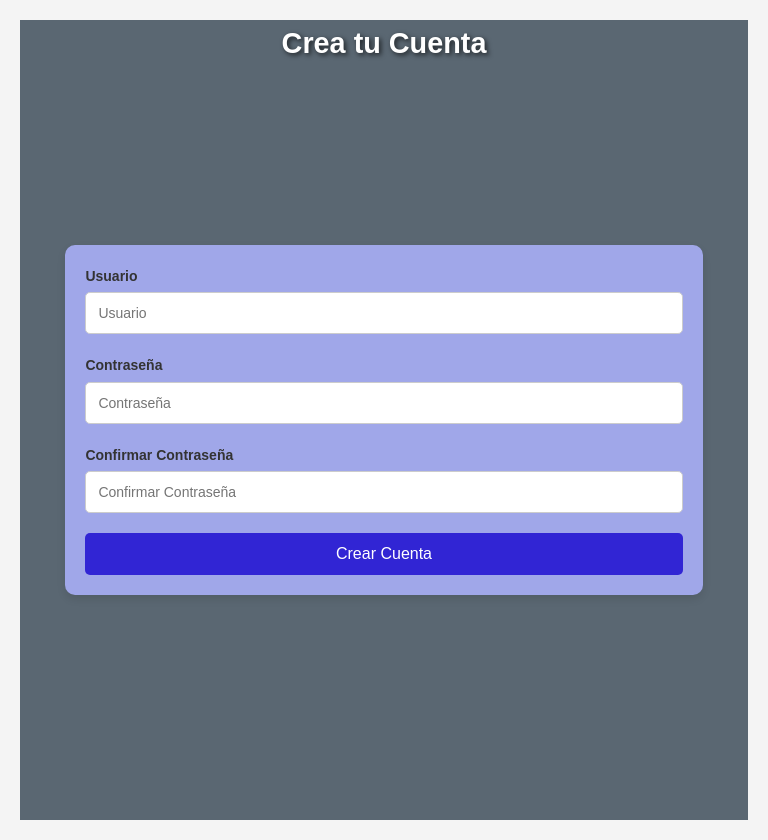
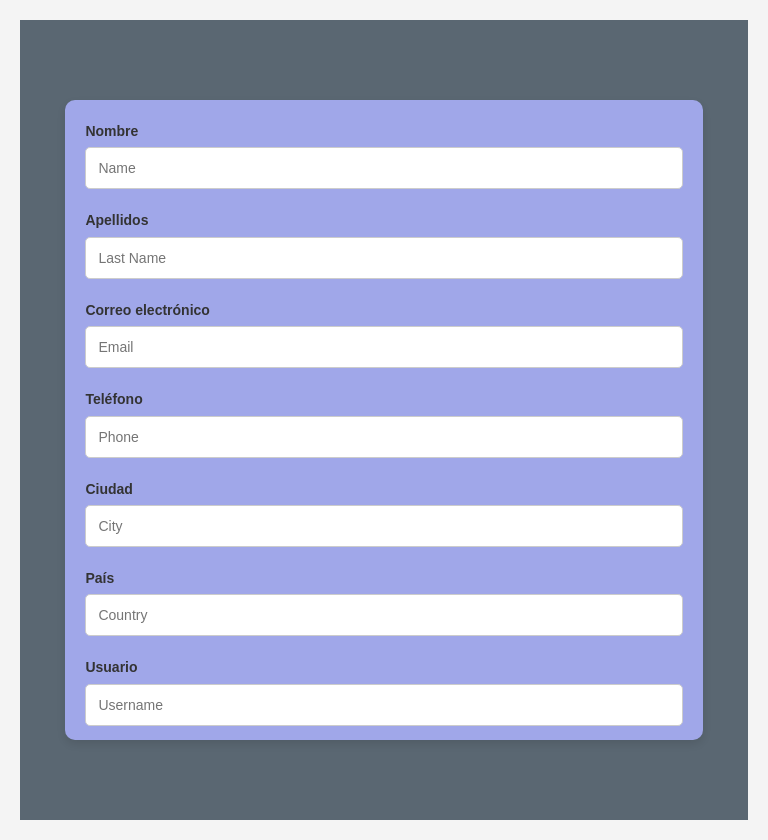
Before and after one commit to r2x4/tienda-virtual23, a React (Create React App) app: page /crear-cuenta in a window 768 px wide. Built offline with nearby package versions, Linux system fonts and the light colour scheme.

Commit message:
tienda-virtual2_04

```diff
--- a/src/componentes/CrearCuenta.js
+++ b/src/componentes/CrearCuenta.js
@@ -28,7 +28,7 @@ const CrearCuenta = () => {
     const handleSubmit = (e) => {
         e.preventDefault();
 
-        // para verificar que  las contraseñas coincidan
+        // Verificar que las contraseñas coincidan
         if (formData.password !== formData.confirmarPassword) {
             alert('Las contraseñas no coinciden');
             return;
@@ -52,20 +52,75 @@ const CrearCuenta = () => {
             return;
         }
 
-        // array de usuarios
+        // Agregar el nuevo usuario al array de usuarios
         usuariosGuardados.push(nuevoUsuario);
         localStorage.setItem('usuarios', JSON.stringify(usuariosGuardados));
 
         alert('Cuenta creada exitosamente. Ahora puedes iniciar sesión.');
-        navigate('/');  // Redirige al  (Login)
+        navigate('/');  // Redirige al login o página principal
     };
 
     return (
         <div className="crear-cuenta-container">
-            <h1 className="main-title">Crea tu Cuenta</h1>
             <section className="crear-cuenta-form">
                 <form onSubmit={handleSubmit}>
-                    {/* Campos del formulario */}
+                    <label htmlFor="nombre">Nombre</label>
+                    <input
+                        type="text"
+                        id="nombre"
+                        name="nombre"
+                        value={formData.nombre}
+                        onChange={handleInputChange}
+                        placeholder="Name"
+                        required
+                    />
+                    <label htmlFor="apellidos">Apellidos</label>
+                    <input
+                        type="text"
+                        id="apellidos"
+                        name="apellidos"
+                        value={formData.apellidos}
+                        onChange={handleInputChange}
+                        placeholder="Last Name"
+                        required
+                    />
+                    <label htmlFor="correo">Correo electrónico</label>
+                    <input
+                        type="email"
+                        id="correo"
+                        name="correo"
+                        value={formData.correo}
+                        onChange={handleInputChange}
+                        placeholder="Email"
+                        required
+                    />
+                    <label htmlFor="telefono">Teléfono</label>
+                    <input
+                        type="tel"
+                        id="telefono"
+                        name="telefono"
+                        value={formData.telefono}
+                        onChange={handleInputChange}
+                        placeholder="Phone"
+                    />
+                    <label htmlFor="ciudad">Ciudad</label>
+                    <input
+                        type="text"
+                        id="ciudad"
+                        name="ciudad"
+                        value={formData.ciudad}
+                        onChange={handleInputChange}
+                        placeholder="City"
+                    />
+                    <label htmlFor="pais">País</label>
+                    <input
+                        type="text"
+                        id="pais"
+                        name="pais"
+                        value={formData.pais}
+                        onChange={handleInputChange}
+                        placeholder="Country"
+                    />
                     <label htmlFor="usuario">Usuario</label>
                     <input
                         type="text"
@@ -73,7 +128,7 @@ const CrearCuenta = () => {
                         name="usuario"
                         value={formData.usuario}
                         onChange={handleInputChange}
-                        placeholder="Usuario"
+                        placeholder="Username"
                         required
                     />
                     <label htmlFor="password">Contraseña</label>
@@ -83,7 +138,7 @@ const CrearCuenta = () => {
                         name="password"
                         value={formData.password}
                         onChange={handleInputChange}
-                        placeholder="Contraseña"
+                        placeholder="Password"
                         required
                     />
                     <label htmlFor="confirmarPassword">Confirmar Contraseña</label>
@@ -93,7 +148,7 @@ const CrearCuenta = () => {
                         name="confirmarPassword"
                         value={formData.confirmarPassword}
                         onChange={handleInputChange}
-                        placeholder="Confirmar Contraseña"
+                        placeholder="Confirm Password"
                         required
                     />
                     <button type="submit" className="submit-btn">Crear Cuenta</button>
--- a/src/css/Header.css
+++ b/src/css/Header.css
@@ -1,13 +1,14 @@
 /* Estilos básicos para el header */
 .header {
-    background-color: #44b670; /* Color de fondo oscuro */
-    padding: none; /* Espaciado superior e inferior */
-    color: white; /* Color del texto */
+  background-color: #44b670;
+  padding: 20px 40px;
+  color: white;
   display: flex;
-    justify-content: space-between; /* Distribuye el contenido con espacio entre */
-    align-items: center; /* Centra los elementos verticalmente */
-    font-family: Arial, sans-serif; /* Fuente de texto */
+  justify-content: space-between;
+  align-items: center;
+  font-family: Arial, sans-serif;
   position: relative;
+  flex-wrap: wrap;
 }
 
 /* Logo y título */
@@ -17,35 +18,35 @@
 }
 
 .header .header-title {
-    font-size: 1.5rem;
+  font-size: 2rem;
   margin-left: 10px;
   line-height: 1.2;
 }
 
 .header .logo {
-    font-size: 3.5rem; /* Tamaño grande para el logo */
-    color: #fcf3f3; /* Color amarillo para el logo */
+  font-size: 4rem;
+  color: #fcf3f3;
   margin-right: 5px;
-    padding-left: 130px;
-
+  margin-left: 50px;
 }
 
 /* Barra de navegación */
 .nav-links {
   display: flex;
   align-items: center;
+  flex-wrap: wrap;
 }
 
 .nav-links a {
   text-decoration: none;
   color: white;
   margin: 0 15px;
-    font-size: 1rem;
-    transition: color 0.3s ease; /* Efecto de transición para cambiar el color */
+  font-size: 1.2rem;
+  transition: color 0.3s ease;
 }
 
 .nav-links a:hover {
-    color: #df4747; /* Cambia el color cuando el mouse pasa por encima */
+  color: #df4747;
 }
 
 /* Dropdown para categorías */
@@ -57,9 +58,9 @@
   background-color: #9dc4b8;
   color: white;
   border: none;
-    font-size: 1rem;
+  font-size: 1.2rem;
   cursor: pointer;
-    padding: 10px 15px;
+  padding: 12px 18px;
   margin-right: 20px;
 }
 
@@ -94,17 +95,18 @@
   display: flex;
   align-items: center;
   background-color: #fff;
-    padding: 5px;
+  padding: 3px 8px;
   border-radius: 5px;
 }
 
 .search-write input {
   border: none;
   outline: none;
-    padding: 8px 10px;
+  padding: 5px 8px;
   margin-right: 5px;
-    font-size: 1rem;
+  font-size: 0.9rem;
   border-radius: 5px;
+  width: 150px;
 }
 
 .search-write .icon {
@@ -113,7 +115,69 @@
   color: #2e3b4e;
 }
 
-  /* Estilos para la barra de búsqueda cuando se usa un icono de búsqueda */
 .search-write input::placeholder {
   color: #aaa;
 }
+
+/* Media Queries para pantallas pequeñas (hasta 768px) */
+@media (max-width: 768px) {
+  /* Ajustes en el header */
+  .header {
+    padding: 15px 20px;
+    flex-direction: column;
+    justify-content: center;
+  }
+
+  .header .logo {
+    font-size: 3rem;
+    margin-left: 0;
+  }
+
+  .header .header-title {
+    font-size: 1.5rem;
+  }
+
+  /* Ajustes en los enlaces de navegación */
+  .nav-links {
+    flex-direction: column;
+    align-items: flex-start;
+    margin-top: 10px;
+  }
+
+  .nav-links a {
+    margin: 5px 0;
+    font-size: 1rem;
+  }
+
+  /* Ajustes en la barra de búsqueda */
+  .search-write {
+    width: 100%;
+    margin-top: 10px;
+  }
+
+  .search-write input {
+    width: 100%;
+    font-size: 1rem;
+    padding: 8px;
+  }
+}
+
+/* Media Queries para pantallas medianas (768px - 1024px) */
+@media (min-width: 768px) and (max-width: 1024px) {
+  .header {
+    padding: 20px 30px;
+  }
+
+  .header .logo {
+    font-size: 3.5rem;
+  }
+
+  .nav-links a {
+    font-size: 1.1rem;
+  }
+
+  /* Ajustes en la barra de búsqueda */
+  .search-write {
+    width: 250px;
+  }
+}
```
Lines whose indentation alone changed are shown as unchanged.
